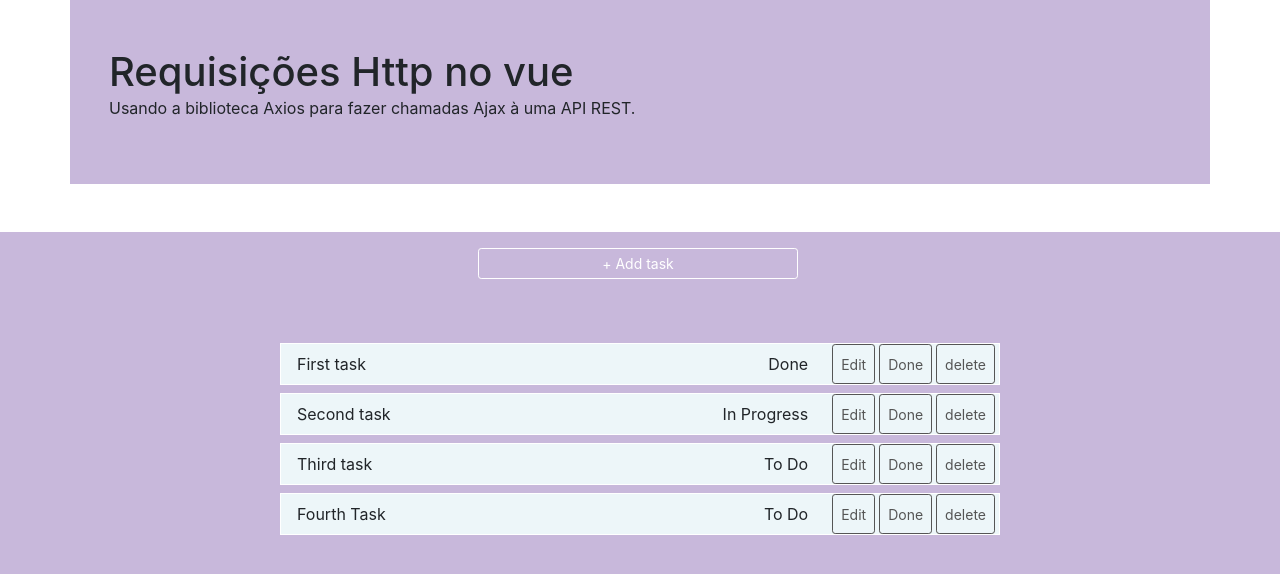
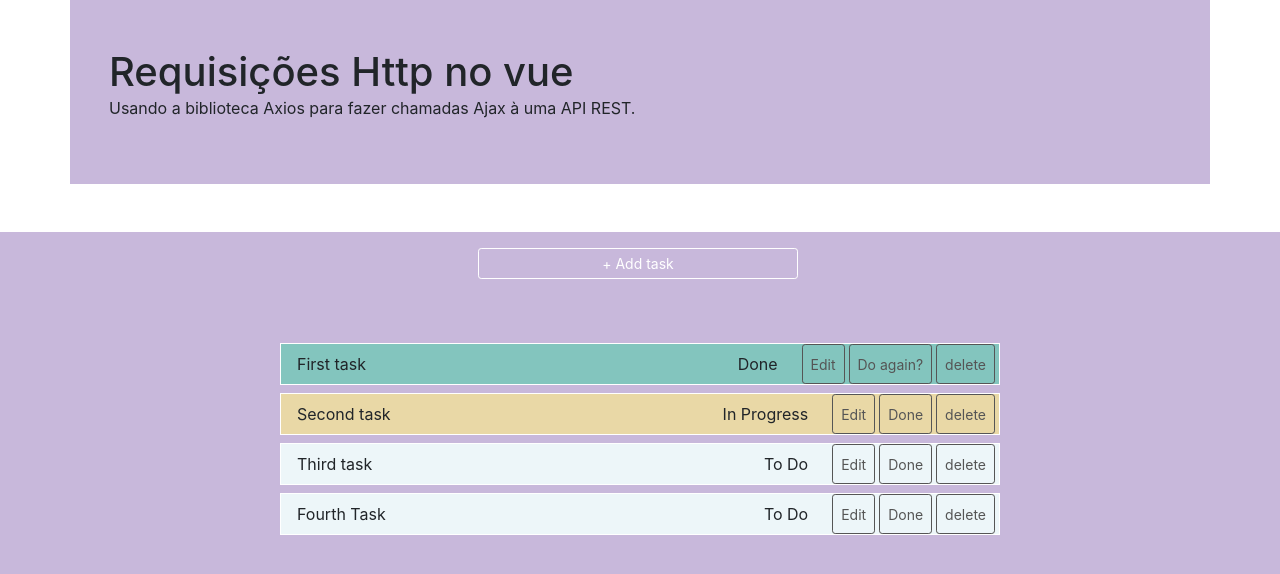
Before and after one commit to RenanPaixao/task-manager-vue, a Vue app: page / in a window 1280 px wide. Shown: the top 574 px of the page. Built offline with nearby package versions, Linux system fonts and the light colour scheme; data requests are answered from the project's data file.

Commit message:
feat: finish functionalities (done button, edit and delete button)

```diff
--- a/src/components/AddTask.vue
+++ b/src/components/AddTask.vue
@@ -21,15 +21,17 @@ export default {
   },
   data() {
     return {
-      taskLocal: { title: '', status: taskStatus.ToDo }
+      taskLocal: { title: '', status: taskStatus.TO_DO }
     };
   },
   methods: {
     createTask() {
-      if (this.taskLocal.title !== '') {
-        this.$emit('createTask', this.taskLocal);
-        this.taskLocal = { title: '', status: taskStatus.ToDo };
+      if (this.taskLocal.title.trim() === '') {
+        window.alert('The title is empty! Fill it');
+        return;
       }
+      this.$emit('createTask', this.taskLocal);
+      this.taskLocal = { title: '', status: taskStatus.TO_DO };
     }
   }
 };
--- a/src/components/AutoComplete.vue
+++ b/src/components/AutoComplete.vue
@@ -32,9 +32,9 @@ export default {
     return {
       initialValueLocal: '',
       status: [
-        { id: 1, value: taskStatus.ToDo },
-        { id: 2, value: taskStatus.InProgress },
-        { id: 3, value: taskStatus.Done }
+        { id: 1, value: taskStatus.TO_DO },
+        { id: 2, value: taskStatus.IN_PROGRESS },
+        { id: 3, value: taskStatus.DONE }
       ],
       showOptions: false
     };
--- a/src/components/EditTask.vue
+++ b/src/components/EditTask.vue
@@ -41,11 +41,6 @@ export default {
     changeStatus(payload) {
       this.taskLocal.status = payload;
     }
-  },
-  watch: {
-    task() {
-      this.taskLocal = this.task;
-    }
   }
 };
 </script>
--- a/src/components/Task.vue
+++ b/src/components/Task.vue
@@ -4,8 +4,8 @@
     <span class="my-auto mr-4">{{ statusFormatted }}</span>
     <div class="d-flex">
       <Button @click="edit">Edit</Button>
-      <Button>{{ doButtonText }}</Button>
-      <Button danger>delete</Button>
+      <Button @click="toggleDo">{{ doButtonText }}</Button>
+      <Button @click="deleteTask" danger>delete</Button>
     </div>
   </li>
 </template>
@@ -28,16 +28,16 @@ export default {
   },
   computed: {
     bgTask() {
-      if (this.taskLocal.status === TaskStatus.Done) {
+      if (this.taskLocal.status === TaskStatus.DONE) {
         return 'doneClass';
       }
-      if (this.taskLocal.status === TaskStatus.InProgress) {
+      if (this.taskLocal.status === TaskStatus.IN_PROGRESS) {
         return 'inProgressClass';
       }
       return 'toDoClass';
     },
     doButtonText() {
-      return this.taskLocal.status === TaskStatus.Done ? 'Do again?' : 'Done';
+      return this.taskLocal.status === TaskStatus.DONE ? 'Do again?' : 'Done';
     },
     statusFormatted() {
       return this.task.status.split(' ').map((e) => e.replace(e[0], e[0].toUpperCase())).join(' ');
@@ -46,6 +46,19 @@ export default {
   methods: {
     edit() {
       this.$emit('edit', this.taskLocal);
+    },
+    deleteTask() {
+      this.$emit('delete', this.taskLocal);
+    },
+    toggleDo() {
+      const { status } = this.taskLocal;
+      if (status === TaskStatus.IN_PROGRESS || status === TaskStatus.TO_DO) {
+        this.taskLocal.status = TaskStatus.DONE;
+        this.$emit('toggleDo', this.taskLocal);
+        return;
+      }
+      this.taskLocal.status = TaskStatus.TO_DO;
+      this.$emit('toggleDo', this.taskLocal);
     }
   }
 };
--- a/src/components/TaskList.vue
+++ b/src/components/TaskList.vue
@@ -3,7 +3,9 @@
     <ul v-if="tasksLocal.length > 0" class="mx-auto py-2 w-75">
       <Task v-for="task in tasksLocal" class="mt-2 mx-auto w-75 border border-white"
             :task="task" :key="task.id"
-            @edit="reEmit"
+            @edit="reEmit('editTask', $event)"
+            @delete="reEmit('deleteTask', $event)"
+            @toggleDo="reEmit('toggleDo', $event)"
       />
     </ul>
   </div>
@@ -26,13 +28,8 @@ export default {
     };
   },
   methods: {
-    reEmit(payload) {
-      this.$emit('editTask', payload);
-    }
-  },
-  watch: {
-    tasks() {
-      this.tasksLocal = [...this.tasks];
+    reEmit(eventName, payload) {
+      this.$emit(eventName, payload);
     }
   }
 };
--- a/src/components/TaskManager.vue
+++ b/src/components/TaskManager.vue
@@ -6,13 +6,19 @@
       </div>
       <AddTask v-if="showCreateTask" @createTask="addTask" class="mx-auto containerStyle" />
     </div>
-    <TaskList v-if="!isFetching" :tasks="tasks" @editTask="editTask" />
+    <TaskList v-if="!isFetching"
+              :tasks="tasks"
+              :key="reloadTaskList"
+              @editTask="editTask"
+              @deleteTask="deleteTask"
+              @toggleDo="saveTaskEdit"/>
     <p v-else class="mt-5 ml-5">We haven't tasks yet</p>
     <EditTask v-if="isEditing"
               @cancelEdit="hideEdit"
               @taskEdit="saveTaskEdit"
               :task="taskEditing"
-              class="containerStyle mx-auto"/>
+              class="containerStyle mx-auto"
+    />
   </div>
 </template>
 <script>
@@ -37,7 +43,8 @@ export default {
       taskEditing: {},
       isFetching: true,
       isEditing: false,
-      showCreateTask: false
+      showCreateTask: false,
+      reloadTaskList: false
     };
   },
   computed: {
@@ -53,10 +60,9 @@ export default {
   },
   methods: {
     addTask(newTask) {
-      this.isFetching = true;
       axios.post(`${config.urlBase}/tasks`, newTask).then((res) => {
         this.tasks.push(res.data);
-        this.isFetching = false;
+        this.refreshTaskList();
       });
     },
     editTask(payload) {
@@ -64,19 +70,31 @@ export default {
       this.isEditing = true;
     },
     saveTaskEdit(payload) {
-      this.isFetching = true;
       axios.patch(`${config.urlBase}/tasks/${payload.id}`, payload).then(() => {
         const indexToUpdate = this.tasks.findIndex((e) => e.id === payload.id);
         this.tasks.splice(indexToUpdate, 1, payload);
         this.hideEdit();
-        this.isFetching = false;
+        this.refreshTaskList();
       }).catch(() => console.error('Some error occurred when creating a task. Try again!'));
+    },
+    deleteTask(payload) {
+      const confirm = window.confirm(`Have you sure to delete the task "${payload.title}"?`);
+      if (confirm) {
+        axios.delete(`${config.urlBase}/tasks/${payload.id}`).then(() => {
+          const indexToUpdate = this.tasks.findIndex((e) => e.id === payload.id);
+          this.tasks.splice(indexToUpdate, 1);
+          this.refreshTaskList();
+        });
+      }
     },
     hideEdit() {
       this.isEditing = false;
     },
     toggleCreateTask() {
       this.showCreateTask = !this.showCreateTask;
+    },
+    refreshTaskList() {
+      this.reloadTaskList = !this.reloadTaskList;
     }
   }
 };
```
